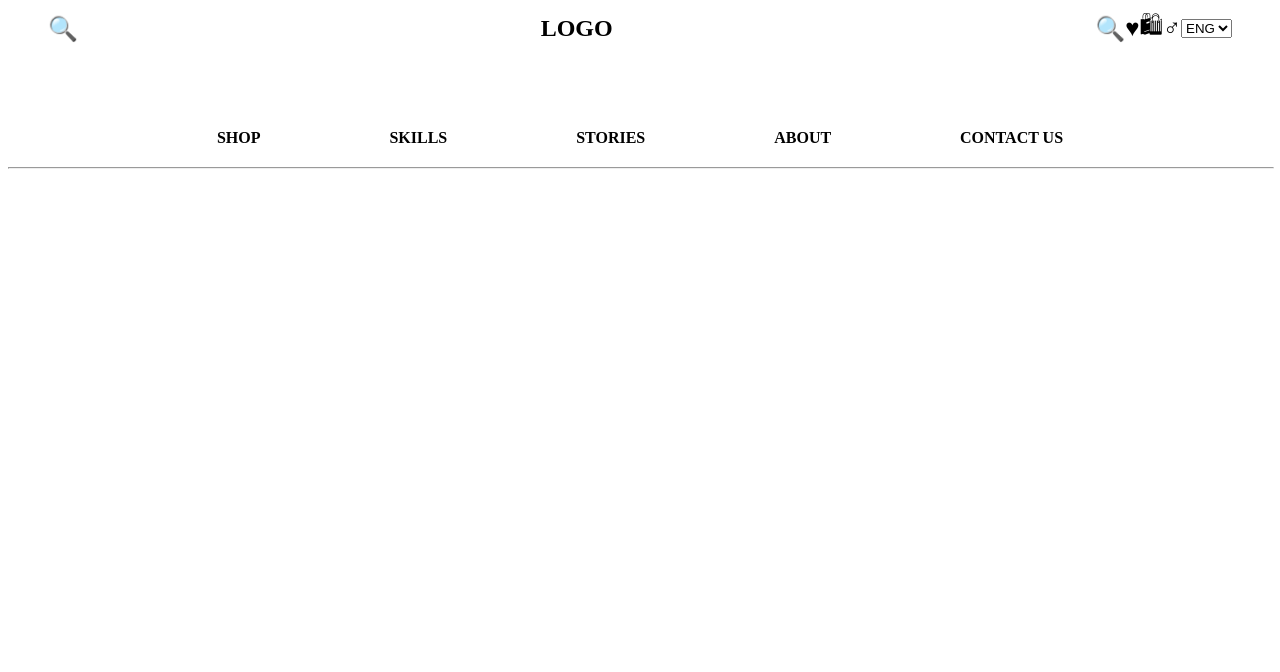
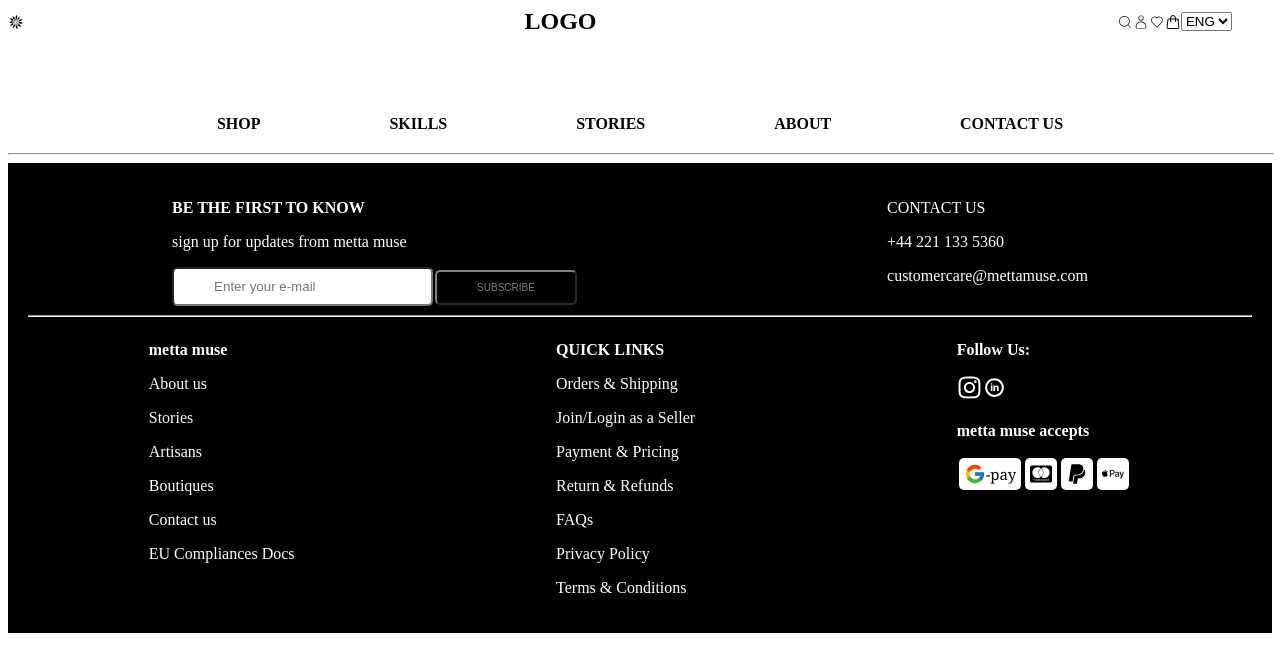
Before and after one commit to venkatsaireddy1234/Appscrip-task-venkatsai, a Next.js app: page / in a window 1280 px wide. Shown: the top 672 px of the page. Built offline with nearby package versions, Linux system fonts and the light colour scheme.

Commit message:
Footer Styles added

```diff
--- a/components/Footer.jsx
+++ b/components/Footer.jsx
@@ -1,9 +1,69 @@
-import React from 'react'
+import React from "react";
+import styles from "../styles/footer.module.css";
+import { FaInstagram } from "react-icons/fa";
+import { TiSocialLinkedinCircular } from "react-icons/ti";
+import {  FaCcMastercard, FaPaypal,FaApplePay  } from "react-icons/fa";
+import { FcGoogle } from "react-icons/fc";
+
 
 function Footer() {
   return (
-    <div>Footer</div>
-  )
+    <div className={styles.footer}>
+      <div className={styles.footerContent}>
+        <div className={styles.footerItem}>
+          <p><strong>BE THE FIRST TO KNOW</strong></p>
+          <p>sign up for updates from metta muse</p>
+          <input type="email" placeholder="Enter your e-mail"  className={styles.input}/>
+          <button type="submit" className={styles.subscribe}>SUBSCRIBE</button>
+        </div>
+        <div className={styles.footerItem}>
+          <p>CONTACT US</p>
+          <p>+44 221 133 5360</p>
+          <p>customercare@mettamuse.com</p>
+        </div>
+      </div>{" "}
+      <hr />
+      <div className={styles.footerContent}>
+        <div className={styles.footerItem}>
+          <p><strong>metta muse</strong></p>
+          <p>About us</p>
+          <p>Stories</p>
+          <p>Artisans</p>
+          <p>Boutiques</p>
+          <p>Contact us</p>
+          <p>EU Compliances Docs</p>
+        </div>
+        <div className={styles.footerItem}>
+          <p><strong>QUICK LINKS</strong></p>
+          <p>Orders & Shipping</p>
+          <p>Join/Login as a Seller</p>
+          <p>Payment & Pricing</p>
+          <p>Return & Refunds</p>
+          <p>FAQs</p>
+          <p>Privacy Policy</p>
+          <p>Terms & Conditions</p>
+        </div>
+        <div>
+          <div className={styles.copyright} >
+            <p><strong>Follow Us:</strong></p>
+            <div className={styles.socialIcons}>
+            <FaInstagram />
+            <TiSocialLinkedinCircular />
+            </div>
+          </div>
+          <div className={styles.copyright}>
+            <p><strong>metta muse accepts</strong></p>
+            <div className={styles.footerIcons}>
+            <div className={styles.footerIcon}><FcGoogle /> <span className={styles.pay}>-pay</span></div>
+            <div className={styles.footerIcon}><FaCcMastercard /></div>
+            <div className={styles.footerIcon}><FaPaypal /></div>
+            <div className={styles.footerIcon}><FaApplePay /></div>
+            </div>
+          </div>
+        </div>
+      </div>
+    </div>
+  );
 }
 
-export default Footer
+export default Footer;
--- a/components/Header.jsx
+++ b/components/Header.jsx
@@ -1,5 +1,8 @@
 import styles from "../styles/header.module.css";
 import { useState } from "react";
+import { CiUser, CiHeart, CiSearch } from "react-icons/ci";
+import { HiOutlineShoppingBag } from "react-icons/hi2";
+import { GiSunflower } from "react-icons/gi";
 
 function Header() {
   const [selectedLanguage, setSelectedLanguage] = useState("ENG");
@@ -10,13 +13,15 @@ function Header() {
   };
   return (
     <div className={styles.head}>
-      <div className={styles.flower}>&#128269;</div>
+      <GiSunflower />
       <div className={styles.logo}>LOGO</div>
       <div className={styles.numbers}>
-        <div className={styles.number}>&#128269;</div>
-        <div className={styles.number}>&#9829;</div>
-        <div className={styles.number}>&#x1F6CD; </div>
-        <div className={styles.number}>&#9794;</div>
+        <CiSearch />
+
+        <CiUser />
+        <CiHeart />
+        <HiOutlineShoppingBag />
+
         <select
           className={styles.languageSelect}
           value={selectedLanguage}
--- a/pages/index.js
+++ b/pages/index.js
@@ -6,10 +6,11 @@ import NavBar from "../components/NavBar";
 export default function Home() {
   return (
     <div>
+
       <Header />
       <NavBar />
       {/* <Body /> */}
-      {/* <Footer /> */}
+      <Footer />
     </div>
   );
 }
--- /dev/null
+++ b/styles/footer.module.css
@@ -0,0 +1,106 @@
+.footer {
+  background-color: black;
+  color: white;
+  padding: 20px;
+  text-align: center;
+  cursor: pointer;
+}
+
+.footerContent {
+  display: flex;
+  justify-content: space-around;
+}
+
+.footerItem {
+  margin-right: 20px;
+  text-align: left;
+}
+
+.footerInput {
+  margin-top: 10px;
+  padding: 5px;
+  border: 1px solid #ccc;
+  border-radius: 5px;
+  width: 100%;
+}
+
+.footerButton {
+  margin-top: 10px;
+  padding: 5px;
+  background-color: #4caf50;
+  color: white;
+  border: none;
+  border-radius: 5px;
+  cursor: pointer;
+}
+
+.footerButton:hover {
+  background-color: #45a049;
+}
+.hr {
+  width: 100%;
+  text-align: left;
+  margin-left: 0;
+  margin-top: -60px;
+}
+.footerIcons {
+  display: flex;
+  align-items: center;
+  justify-content: space-around;
+}
+.socialIcons{
+    font-size: 25px;
+
+}
+.footerIcon {
+  border-color: black;
+  background-color: white;
+  padding: 5px;
+  margin: 2px;
+  color: black;
+  border-radius: 5px;
+  display: flex;
+  align-items: center;
+  justify-content: center;
+  font-size: 22px;
+
+}
+.pay{
+    display: flex;
+    align-items: center;
+    font-size: 15px;
+    font-family:Georgia, 'Times New Roman', Times, serif
+}
+.input{
+    /* margin: 10px; */
+    padding: 10px 40px 10px 40px;
+    border-radius: 5px;
+    /* margin:; */
+}
+.subscribe{
+    color: grey;
+    background-color: black;
+    margin: 2px;
+    /* padding: 5px 20px 5px 20px; */
+    padding: 10px 40px 10px 40px;
+
+    border-radius: 5px;
+    border-color: grey;
+    font-size: 10px;
+}
+.copyright{
+    display: flex;
+    flex-direction: column;
+    align-items: flex-start;
+
+}
+@media (max-width: 768px) {
+  .footerContent {
+    flex-direction: column;
+  }
+
+  .footerItem {
+    margin-right: 0;
+    margin-bottom: 20px;
+  }
+}
--- a/styles/header.module.css
+++ b/styles/header.module.css
@@ -30,7 +30,3 @@
   .number {
     font-size: 24px;
   }
-  .flower{
-    font-size: 24px;
-    margin-left: 40px;
-  }
```
